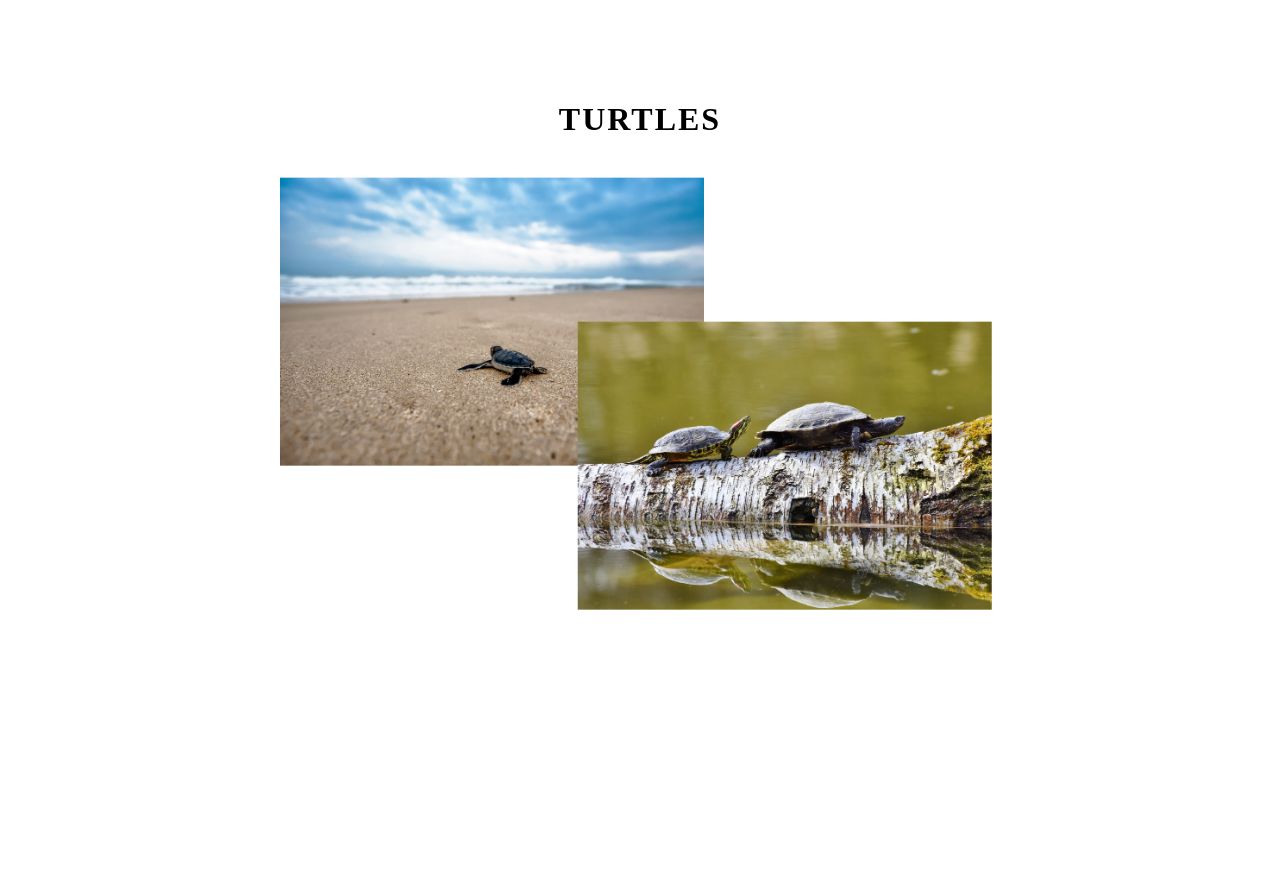
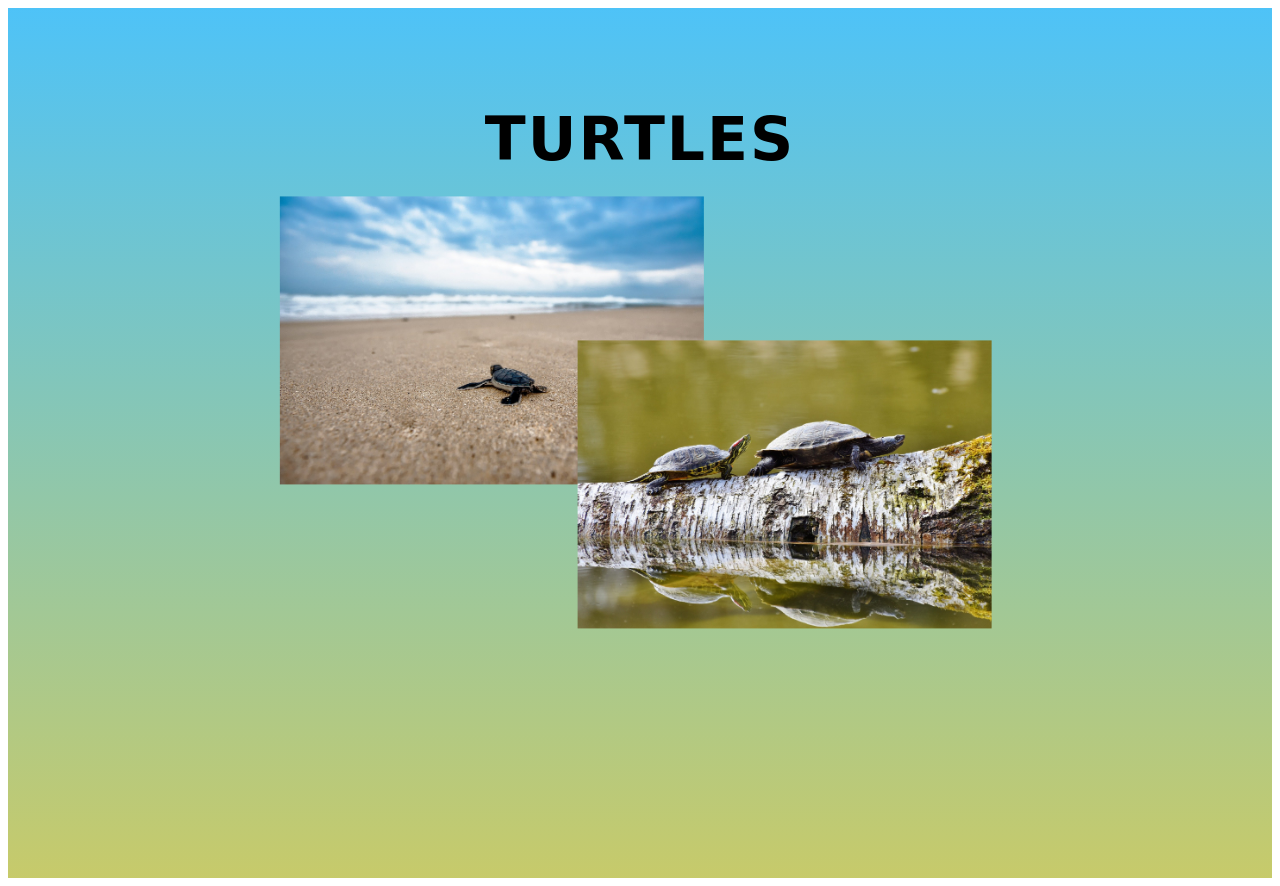
Before and after one commit to staten-island-tech/box-model-Aarthi28, a plain HTML site: page index.html in a window 1280 px wide. Before the commit the page ends 800 px from the top, so only its background shows below. Drawn offline with Linux system fonts and the light colour scheme; a web font is replaced by a local one.

Commit message:
11/20/19

```diff
--- a/style.css
+++ b/style.css
@@ -1,27 +1,27 @@
-body{
+html{
+    font-size: 62.5%;
     padding: 0;
     margin: 0;
     box-sizing: border-box;
 }
 
-div h1{
-    text-transform: uppercase;
-}
-
 .header {
     background:linear-gradient(to bottom,rgba(3,169,244, 0.7),
-    rgba(175,180,43, 0.7))
+    rgba(175,180,43, 0.7));
     font-family: 'Calistoga', cursive;
-    height: 100vh;
+    height: 87rem;
     position: relative;
 }
 
 .header-text{
+    text-transform: uppercase;
     position: absolute;
     top: 15%;
     left: 50%;
     transform: translate(-50%, -50%);
-    letter-spacing: 2px;
+    font-size: ;
+    letter-spacing: 0.2rem;
+    font-size: 3rem;
 }
 
 .img1{
```
